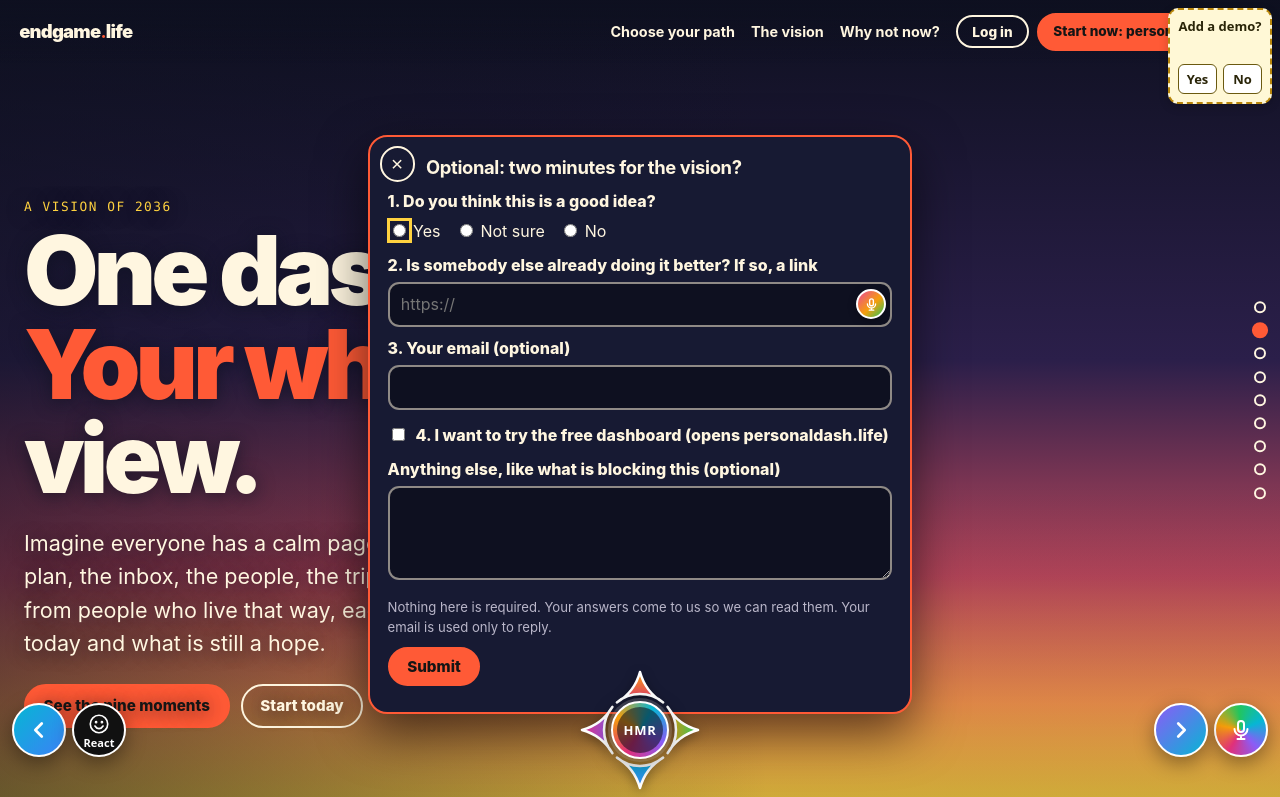
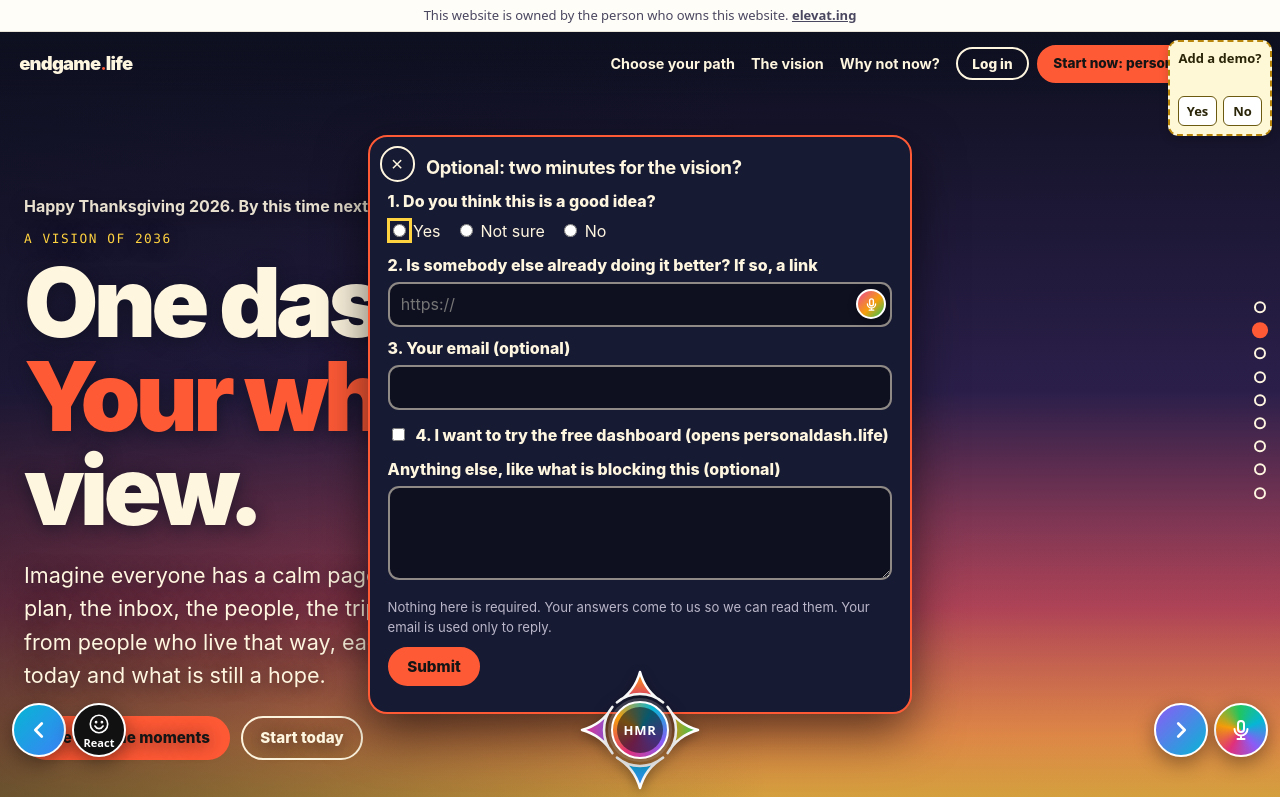
Before and after one commit to AtlasJumped/endgame.life, a plain HTML site: page index.html in a window 1280 px wide. Shown: the top 797 px of the page. Drawn offline with nearby package versions, Linux system fonts and the light colour scheme.

Commit message:
Ownership caption with elevat.ing link at the top; Happy Thanksgiving 2026 line in the hero
Co-Authored-By: Claude Opus 5.5 <noreply@anthropic.com>

```diff
--- a/index.html
+++ b/index.html
@@ -3,10 +3,11 @@
 <meta name="description" content="If the free personal AI dashboard at personaldash.life succeeds, this is what life looks like in 2036. A vision, with each claim labeled.">
 <link rel="stylesheet" href="style.css"><style>header .hacts{display:flex;gap:.5rem;align-items:center;flex:none;margin-left:auto}@media(min-width:821px){header .hacts{margin-left:0}}header .hacts .pill{white-space:nowrap}@media(max-width:560px){header .hacts .pill{padding:.45rem .75rem;font-size:.85rem}header .hacts .hx{display:none}}</style></head><body>
 <a class="skip" href="#moments">Skip to the moments</a>
+<div class="elv8-cap" data-elv8-cap role="note" style="font:13px/1.45 system-ui,-apple-system,'Segoe UI',Roboto,sans-serif;text-align:center;padding:6px 12px;background:#fffdf8;color:#4a4760;border-bottom:1px solid #e8e3d6;position:fixed;top:0;left:0;right:0;z-index:40">This website is owned by the person who owns this website. <a href="https://elevat.ing/" style="color:inherit;font-weight:700">elevat.ing</a></div>
 <header><a class="logo" href="#top">endgame<b>.</b>life</a><nav class="hnav" aria-label="Sections"><a href="#path">Choose your path</a><a href="#vision">The vision</a><a href="#pitch">Why not now?</a></nav><span class="hacts"><button type="button" class="pill" data-hmr-login aria-label="Log in (coming soon)">Log in</button><a class="pill solid" href="https://personaldash.life" aria-label="Start now: personaldash.life">Start now<span class="hx">: personaldash.life</span></a></span></header>
 <nav class="rail" aria-label="Moments"><a href="#m1" aria-label="Moment 1: Day one"><span>1. Day one</span></a><a href="#m2" aria-label="Moment 2: Morning"><span>2. Morning</span></a><a href="#m3" aria-label="Moment 3: Inbox"><span>3. Inbox</span></a><a href="#m4" aria-label="Moment 4: Family and friends"><span>4. Family and friends</span></a><a href="#m5" aria-label="Moment 5: Planning a trip"><span>5. Planning a trip</span></a><a href="#m6" aria-label="Moment 6: Have fun"><span>6. Have fun</span></a><a href="#m7" aria-label="Moment 7: Work"><span>7. Work</span></a><a href="#m8" aria-label="Moment 8: Money"><span>8. Money</span></a><a href="#m9" aria-label="Moment 9: Public profile"><span>9. Public profile</span></a></nav>
 <section class="hero" id="top"><canvas id="gl" aria-hidden="true"></canvas>
-<div class="hero-in"><div class="eyebrow">A vision of 2036</div><h1>One dashboard. <em>Your whole life</em> in view.</h1>
+<div class="hero-in"><p class="tg-line" style="margin:0 0 .6rem;font-weight:700;opacity:.9">Happy Thanksgiving 2026. By this time next year, the world will be a totally different place.</p><div class="eyebrow">A vision of 2036</div><h1>One dashboard. <em>Your whole life</em> in view.</h1>
 <p class="lede">Imagine everyone has a calm page that runs the day: the plan, the inbox, the people, the trip, the fun. Nine moments from people who live that way, each labeled for what works today and what is still a hope.</p>
 <div class="cue"><a class="pill solid" href="#moments">See the nine moments</a><a class="pill" href="https://personaldash.life">Start today</a></div></div></section>
 <main id="moments"><section class="intro"><div class="eyebrow">If personaldash.life succeeds</div><h2>This is life in 2036.</h2>
@@ -126,4 +127,5 @@
 <script>/* hmr-card fallback: if the card player never loads, demo buttons open a still picture */(function(){var d=document,w=window,up=0;if(!d.addEventListener)return;w.addEventListener("load",function(){up=1},false);d.addEventListener("click",function(e){if(!up||w.HMRCard)return;var t=e.target;while(t&&t.getAttribute&&!t.getAttribute("data-hmr-card"))t=t.parentNode;if(t&&t.getAttribute){e.preventDefault();w.location.href="hmr-card/still.html"}},false)})();</script>
 <script src="hmr-card/hmr-card.js?v=4" defer></script>
 <script src="hmr-dock.js?v=6.8.2" data-site="endgame.life" data-design=".dfab" data-design-panel=".dpanel" defer></script><script src="https://hmrfamily.life/x/hmr-aud.js?v=1" defer></script>
+<script>(function(){var c=document.querySelector("[data-elv8-cap]"),h=document.querySelector("body>header");if(!c||!h)return;function f(){var y=c.offsetHeight;h.style.top=y+"px";document.body.style.paddingTop=y+"px"}f();addEventListener("resize",f)})();</script>
 </body></html>
```
